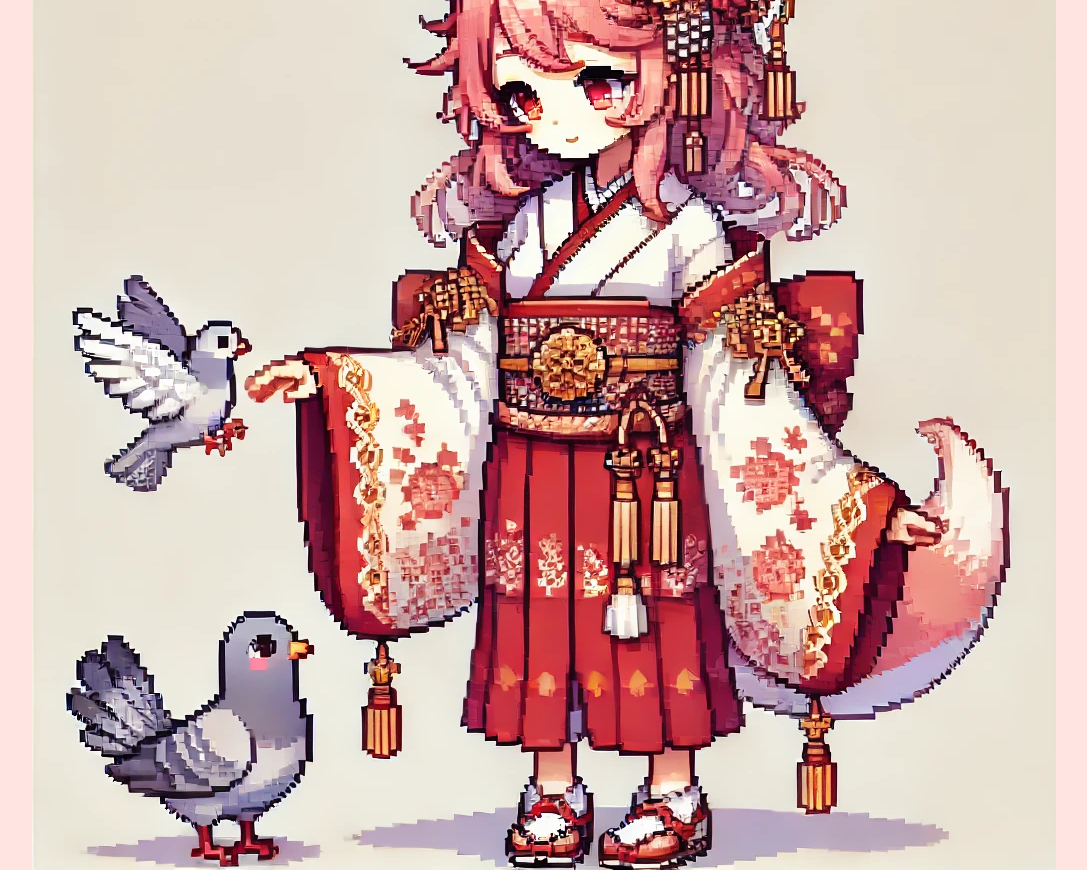
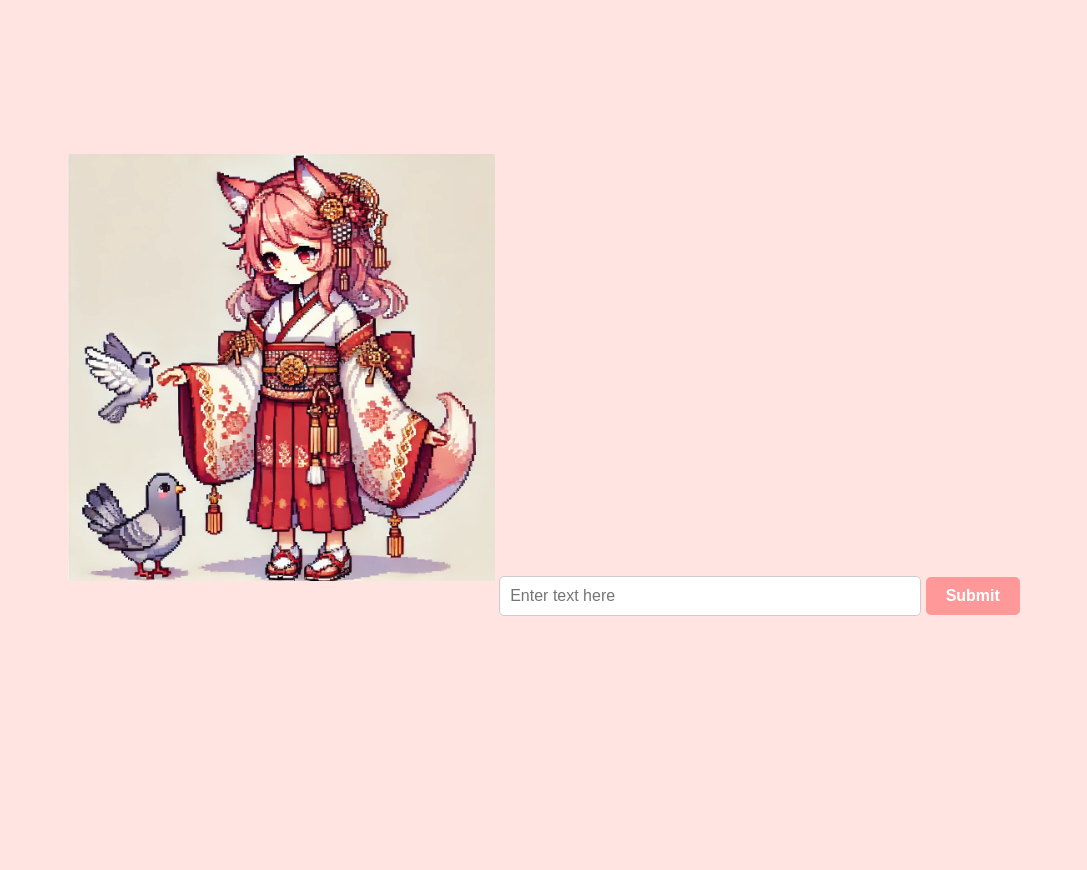
Before and after one commit to egorsemeniak/neko_challenge, a plain HTML site: page index.html in a window 1280 px wide. Shown: the top 870 px of the page, without its empty margins (96-1183 px from the left). After the commit the page ends 800 px from the top, so only its background shows below. Drawn offline with Linux system fonts and the light colour scheme.

Commit message:
Update styles.css

```diff
--- a/styles.css
+++ b/styles.css
@@ -14,9 +14,9 @@ body {
     text-align: center;
 }
 
-/* Style for the image */
+/* Style for the image, making it three times smaller */
 .header-image {
-    max-width: 100%;
+    max-width: 33.33%; /* scales the image to one-third of its original width */
     height: auto;
     margin-bottom: 20px;
 }
@@ -29,7 +29,22 @@ body {
     max-width: 400px;
     border: 1px solid #ccc;
     border-radius: 5px;
+    margin-bottom: 10px; /* Adds a bit of spacing below the input field */
 }
+
+/* Style for the submit button */
+button {
+    padding: 10px 20px;
+    font-size: 16px;
+    border: none;
+    border-radius: 5px;
+    cursor: pointer;
+    background-color: #ff9999;
+    color: white;
+    font-weight: bold;
+}
+
+/* Style for the result message */
 #result-message {
     margin-top: 20px;
     font-weight: bold;
```
